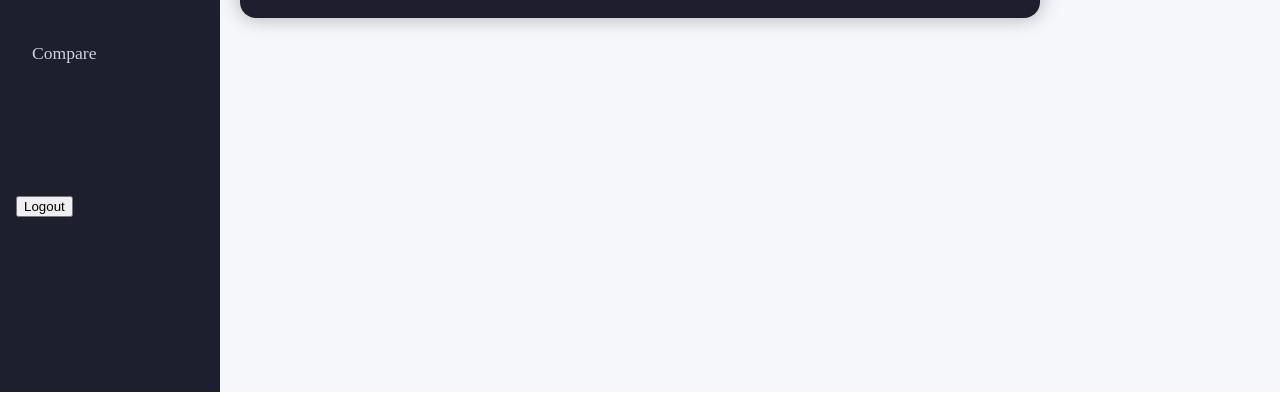
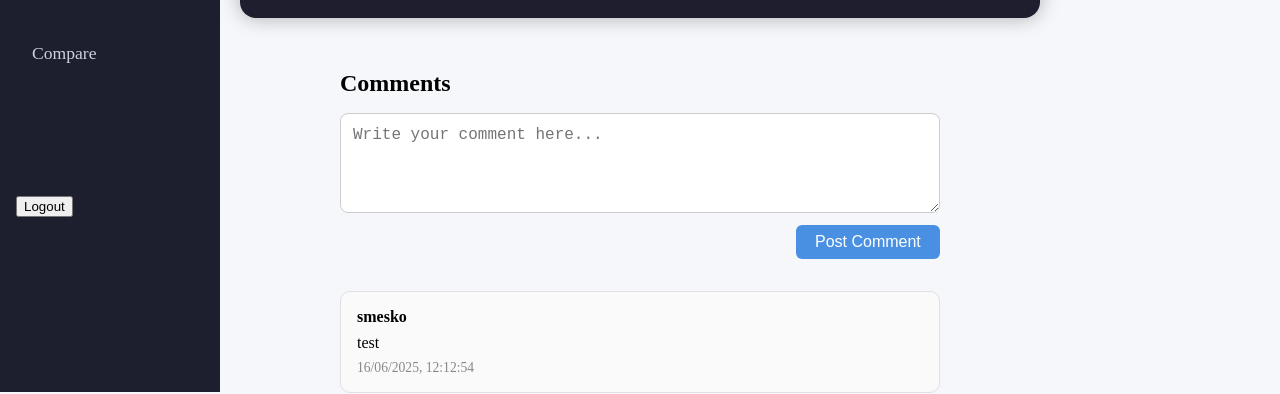
Before and after one commit to Jovan-95/nba-app, a React (Vite) app: page /players/1 in a window 1280 px wide. Shown: the part 408-802 px from the top of the page. Built offline with nearby package versions, Linux system fonts and the light colour scheme; data requests are answered from the project's data file; sample sign-in values are in the browser's storage.

Commit message:
comments

```diff
--- a/db.json
+++ b/db.json
@@ -1,23 +1,5 @@
 {
   "users": [
-    {
-      "id": "1",
-      "username": "Admin User",
-      "email": "admin@nbaapp.com",
-      "password": "admin123",
-      "role": "admin",
-      "favoritesPlayers": [],
-      "favoritesTeams": []
-    },
-    {
-      "id": "2",
-      "username": "Regular User",
-      "email": "user@nbaapp.com",
-      "password": "user123",
-      "role": "user",
-      "favoritesPlayers": [],
-      "favoritesTeams": []
-    },
     {
       "id": "1749459502655",
       "username": "Jovan",
@@ -29,9 +11,17 @@
         "4"
       ],
       "favoritesTeams": [
-        "2",
         "16"
       ]
+    },
+    {
+      "id": 1750067147348,
+      "username": "smesko",
+      "email": "smesko@gmail.com",
+      "password": "111111",
+      "role": "user",
+      "favoritesPlayers": [],
+      "favoritesTeams": []
     }
   ],
   "teams": [
@@ -810,20 +800,39 @@
   ],
   "comments": [
     {
-      "id": "1",
-      "userId": 2,
-      "entityType": "game",
-      "entityId": 1,
-      "content": "Odlična utakmica!",
-      "timestamp": "2025-03-15T21:00:00Z"
+      "id": 1750068745744,
+      "userId": 1750067147348,
+      "entityId": "2",
+      "content": "fefsef",
+      "timestamp": "16/06/2025, 12:12:25"
     },
     {
-      "id": "2",
-      "userId": 2,
-      "entityType": "player",
-      "entityId": 1,
-      "content": "LeBron je GOAT.",
-      "timestamp": "2025-03-16T10:25:00Z"
+      "id": 1750068769176,
+      "userId": 1750067147348,
+      "entityId": "2",
+      "content": "test",
+      "timestamp": "16/06/2025, 12:12:49"
+    },
+    {
+      "id": 1750068774584,
+      "userId": 1750067147348,
+      "entityId": "1",
+      "content": "test",
+      "timestamp": "16/06/2025, 12:12:54"
+    },
+    {
+      "id": 1750068795576,
+      "userId": "1749459502655",
+      "entityId": "1",
+      "content": "test",
+      "timestamp": "16/06/2025, 12:13:15"
+    },
+    {
+      "id": 1750068800856,
+      "userId": "1749459502655",
+      "entityId": "2",
+      "content": "test",
+      "timestamp": "16/06/2025, 12:13:20"
     }
   ],
   "notifications": [
--- a/src/index.scss
+++ b/src/index.scss
@@ -6,6 +6,7 @@
 @import "./scss/pages/singlePlayer.scss";
 @import "./scss/pages/singleTeam.scss";
 @import "./scss/pages/favorites.scss";
+@import "./scss/components/comments.scss";
 
 *,
 *::before,
--- a/src/pages/SinglePlayer.tsx
+++ b/src/pages/SinglePlayer.tsx
@@ -1,12 +1,28 @@
 /* eslint-disable @typescript-eslint/no-unused-vars */
 import { useNavigate, useParams } from "react-router-dom";
-import { getPlayers } from "../services";
-import { useQuery } from "@tanstack/react-query";
-import type { Player } from "../types";
+import { getComments, getPlayers, getUsers, postComment } from "../services";
+import { useMutation, useQuery, useQueryClient } from "@tanstack/react-query";
+import type { Comment, Player, User } from "../types";
+import { useSelector } from "react-redux";
+import type { RootState } from "../redux/store";
+import { useState } from "react";
 
 function SinglePlayer() {
   const { id } = useParams();
   const navigate = useNavigate();
+  const queryClient = useQueryClient();
+
+  const [commentContent, setCommentContent] = useState<string>("");
+
+  // Get users from services with reactQuery
+  const {
+    data: users,
+    isLoading: usersLoading,
+    error: usersError,
+  } = useQuery({
+    queryKey: ["users"],
+    queryFn: getUsers,
+  });
 
   // Getting players from services with reactQuery
   const {
@@ -18,20 +34,88 @@ function SinglePlayer() {
     queryFn: getPlayers,
   });
 
-  if (playersLoading) return <p>Loading...</p>;
-  if (playersError) return <p>{playersError.message}</p>;
-  if (!players) return <p>No data found.</p>;
+  // Get all comments
+  const {
+    data: commentsData,
+    isLoading: commentsLoading,
+    error: commentsError,
+  } = useQuery<Comment[]>({
+    queryKey: ["comments"],
+    queryFn: getComments,
+  });
+
+  // HTTP POST COMMENT
+  const addCommentMut = useMutation({
+    mutationFn: postComment,
+    onSuccess: () => {
+      queryClient.invalidateQueries({ queryKey: ["comments"] });
+    },
+    onError: (err) => {
+      alert("Registration failed!");
+    },
+  });
+
+  // Find current logged user
+  const loggedUser = useSelector((state: RootState) => state.auth.loggedInUser);
+
+  if (!loggedUser) return <p>No logged user.</p>;
+  if (playersLoading || commentsLoading || usersLoading)
+    return <p>Loading...</p>;
+  if (playersError || commentsError || usersError)
+    return (
+      <p>
+        {playersError?.message || commentsError?.message || usersError?.message}
+      </p>
+    );
+  if (!players || !commentsData || !users) return <p>No data found.</p>;
+
+  // Find current user on BE
+  const currentUser = users.find(
+    (user: User) => Number(user.id) === Number(loggedUser.id)
+  );
 
   const playerId = Number(id);
   if (isNaN(playerId)) return <p>Invalid player ID</p>;
 
+  // Find the player with ID
   const player = players.find((p) => String(p.id) === id);
   if (!player) return <p>Player not found.</p>;
+
+  // Find the comment for the specific player
+  const comments = commentsData.filter(
+    (comment) => Number(comment.entityId) === Number(player.id)
+  );
+
+  function handleCommentPosting(e: React.FormEvent<HTMLFormElement>) {
+    e.preventDefault();
+    // console.log("USER:", currentUser, "PLAYER:", player);
+
+    const timestamp = Date.now();
+    const formattedDate = new Date(timestamp).toLocaleString("en-GB");
+
+    if (commentContent === "") {
+      return alert("Your comment is empty!");
+    }
+
+    const newComment: Comment = {
+      id: Date.now(),
+      userId: currentUser.id,
+      entityId: player.id,
+      content: commentContent,
+      timestamp: formattedDate,
+    };
+
+    addCommentMut.mutate(newComment);
+
+    setCommentContent("");
+  }
 
   function goBack() {
     navigate("/players");
   }
   return (
+    <>
+      {" "}
       <div className="single-player">
         <div className="single-player__card">
           <img
@@ -72,6 +156,46 @@ function SinglePlayer() {
           </div>
         </div>
       </div>
+      {/* --- COMMENTS SECTION --- */}
+      <div className="comments-wrapper">
+        <div className="comments-section">
+          <h2 className="comments-title">Comments</h2>
+
+          <form className="comment-form">
+            <textarea
+              onChange={(e) => setCommentContent(e.target.value)}
+              value={commentContent}
+              className="comment-input"
+              placeholder="Write your comment here..."
+              required
+            ></textarea>
+            <button
+              onClick={handleCommentPosting}
+              type="submit"
+              className="comment-submit"
+            >
+              Post Comment
+            </button>
+          </form>
+
+          <div className="comments-list">
+            {comments.map((comment) => {
+              const author = users.find(
+                (user: User) => user.id === comment.userId
+              );
+
+              return (
+                <div key={comment.id} className="comment-card">
+                  <div className="comment-author">{author.username}</div>
+                  <div className="comment-text">{comment.content}</div>
+                  <div className="comment-date">{comment.timestamp}</div>
+                </div>
+              );
+            })}
+          </div>
+        </div>
+      </div>
+    </>
   );
 }
 
--- /dev/null
+++ b/src/scss/components/comments.scss
@@ -0,0 +1,69 @@
+.comments-wrapper {
+  display: flex;
+  justify-content: center;
+  .comments-section {
+    width: 600px;
+
+    .comments-title {
+      font-size: 1.5rem;
+      margin-bottom: 1rem;
+    }
+
+    .comment-form {
+      display: flex;
+      flex-direction: column;
+      gap: 0.75rem;
+      margin-bottom: 2rem;
+
+      .comment-input {
+        padding: 0.75rem;
+        border-radius: 8px;
+        border: 1px solid #ccc;
+        font-size: 1rem;
+        resize: vertical;
+        min-height: 100px;
+      }
+
+      .comment-submit {
+        align-self: flex-end;
+        background-color: #4a90e2;
+        color: #fff;
+        padding: 0.5rem 1.2rem;
+        font-size: 1rem;
+        border: none;
+        border-radius: 6px;
+        cursor: pointer;
+        transition: background 0.3s;
+
+        &:hover {
+          background-color: #357ac9;
+        }
+      }
+    }
+
+    .comments-list {
+      .comment-card {
+        border: 1px solid #e0e0e0;
+        border-radius: 10px;
+        padding: 1rem;
+        margin-bottom: 1rem;
+        background-color: #fafafa;
+
+        .comment-author {
+          font-weight: bold;
+          margin-bottom: 0.5rem;
+        }
+
+        .comment-text {
+          font-size: 1rem;
+          margin-bottom: 0.5rem;
+        }
+
+        .comment-date {
+          font-size: 0.85rem;
+          color: #888;
+        }
+      }
+    }
+  }
+}
--- a/src/services.tsx
+++ b/src/services.tsx
@@ -8,7 +8,7 @@
 // http://localhost:3001/comments
 // http://localhost:3001/notifications
 
-import type { Player, Team, User } from "./types";
+import type { Comment, Player, Team, User } from "./types";
 
 //// Users
 // Post HTTP method
@@ -156,3 +156,36 @@ export async function getPlayers(): Promise<Player[]> {
     throw err; // 👈 obavezno prosledi grešku
   }
 }
+
+//// Comments
+// Get HTTP method
+export async function getComments(): Promise<Comment[]> {
+  try {
+    const res = await fetch("http://localhost:3001/comments");
+    if (!res.ok) throw new Error(`${res.status}, ${res.statusText}`);
+    const data = await res.json();
+    return data;
+  } catch (err) {
+    console.error("Error fetching teams:", err);
+    throw err; // 👈 obavezno prosledi grešku
+  }
+}
+
+// Post HTTP method
+export async function postComment(comment: Comment) {
+  try {
+    const res = await fetch("http://localhost:3001/comments", {
+      method: "POST",
+      headers: {
+        "Content-Type": "application/json",
+      },
+      body: JSON.stringify(comment),
+    });
+    if (!res.ok) throw new Error(`${res.status}, ${res.statusText}`);
+    const data = await res.json();
+    // console.log(data);
+    return data;
+  } catch (err) {
+    console.log(err);
+  }
+}
```
Also changed, not shown: src/pages/Favorites.tsx (+29 -3 lines), src/types.tsx (+10 -0 lines). Lines whose indentation alone changed are shown as unchanged.
